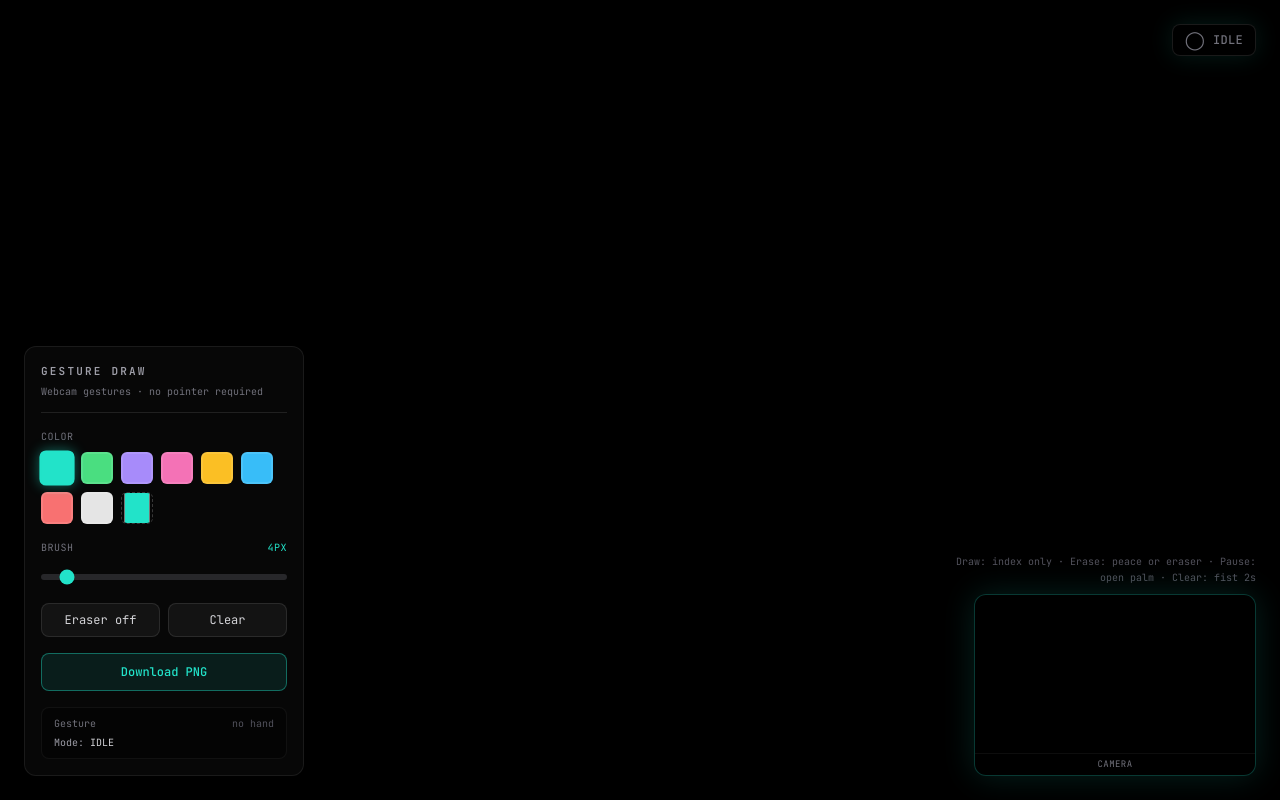
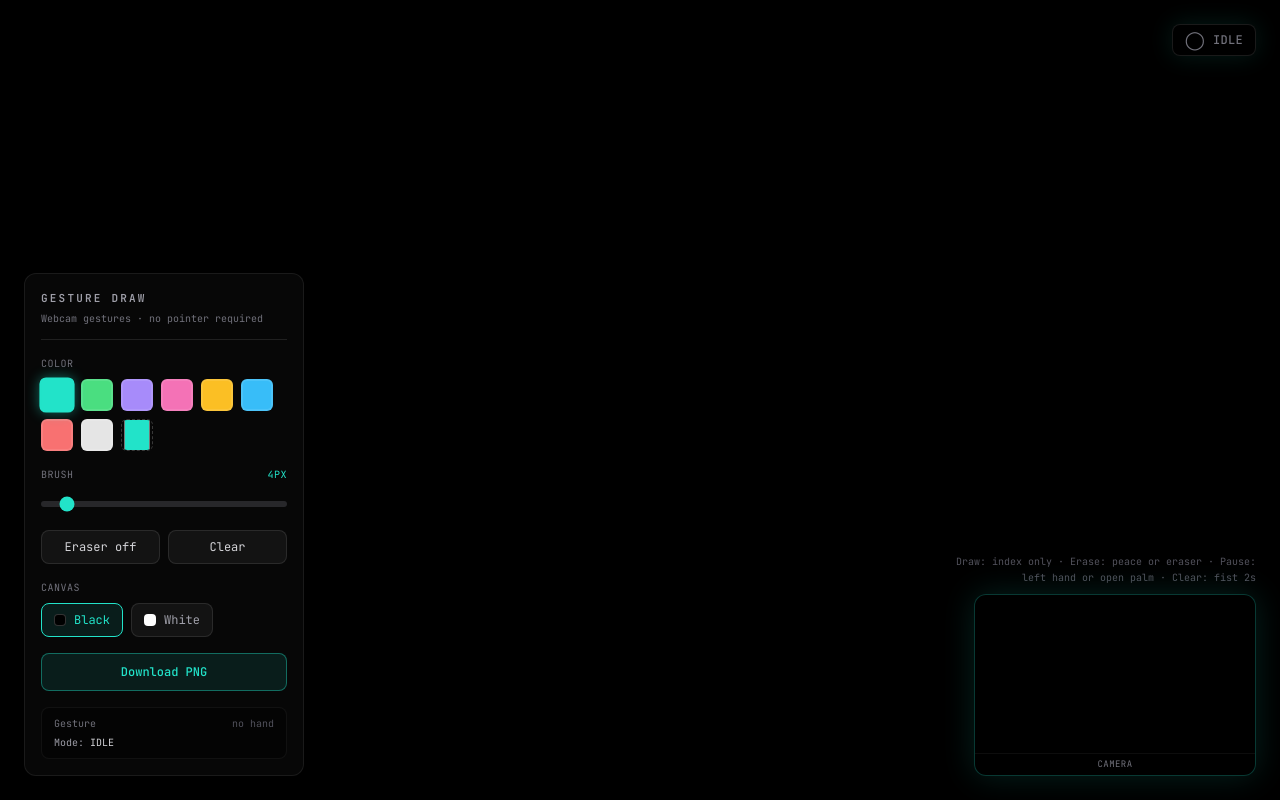
Before and after one commit to malik-builds/HandCanvas, a Next.js app: page / in a window 1280 px wide. Built offline with nearby package versions, Linux system fonts and the light colour scheme; no server answers.

Commit message:
feat: add black/white background toggle button to tool panel

```diff
--- a/components/GestureCanvas.tsx
+++ b/components/GestureCanvas.tsx
@@ -323,13 +323,15 @@ export function GestureCanvas() {
                 lastPointRef.current = null;
               }}
               onDownloadPng={handleDownload}
+              canvasBg={canvasBg}
+              onBgToggle={() => setCanvasBg((bg) => bg === "#000000" ? "#ffffff" : "#000000")}
               gestureMode={gestureMode}
               isTracking={isTracking}
             />
           </div>
           <div className="order-2 flex w-full flex-col items-end gap-2 sm:w-auto">
             <p className="pointer-events-auto hidden max-w-xs text-right font-mono text-[10px] leading-relaxed text-zinc-600 sm:block">
-              Draw: index only · Erase: peace or eraser · Pause: open palm ·
+              Draw: index only · Erase: peace or eraser · Pause: left hand or open palm ·
               Clear: fist 2s
             </p>
             <WebcamPreview videoRef={bindVideo} snapshotRef={snapshotRef} />
--- a/components/ToolPanel.tsx
+++ b/components/ToolPanel.tsx
@@ -22,6 +22,8 @@ interface ToolPanelProps {
   onEraserToggle: () => void;
   onClearCanvas: () => void;
   onDownloadPng: () => void;
+  canvasBg: "#000000" | "#ffffff";
+  onBgToggle: () => void;
   gestureMode: GestureMode;
   isTracking: boolean;
 }
@@ -35,6 +37,8 @@ export function ToolPanel({
   onEraserToggle,
   onClearCanvas,
   onDownloadPng,
+  canvasBg,
+  onBgToggle,
   gestureMode,
   isTracking,
 }: ToolPanelProps) {
@@ -126,6 +130,34 @@ export function ToolPanel({
           </button>
         </div>
 
+        <div>
+          <label className="mb-2 block font-mono text-[10px] uppercase tracking-wider text-zinc-500">
+            Canvas
+          </label>
+          <div className="flex gap-2">
+            {([["#000000", "Black"], ["#ffffff", "White"]] as const).map(([bg, label]) => (
+              <button
+                key={bg}
+                type="button"
+                onClick={onBgToggle}
+                className={[
+                  "flex items-center gap-2 rounded-lg border px-3 py-2 font-mono text-xs transition-all duration-200",
+                  canvasBg === bg
+                    ? "border-[#22e3c9] bg-[#22e3c9]/10 text-[#22e3c9]"
+                    : "border-white/10 bg-white/5 text-zinc-400 hover:border-white/20",
+                ].join(" ")}
+                aria-pressed={canvasBg === bg}
+              >
+                <span
+                  className="inline-block h-3 w-3 rounded-sm border border-white/20"
+                  style={{ backgroundColor: bg }}
+                />
+                {label}
+              </button>
+            ))}
+          </div>
+        </div>
+
         <button
           type="button"
           onClick={onDownloadPng}
```
